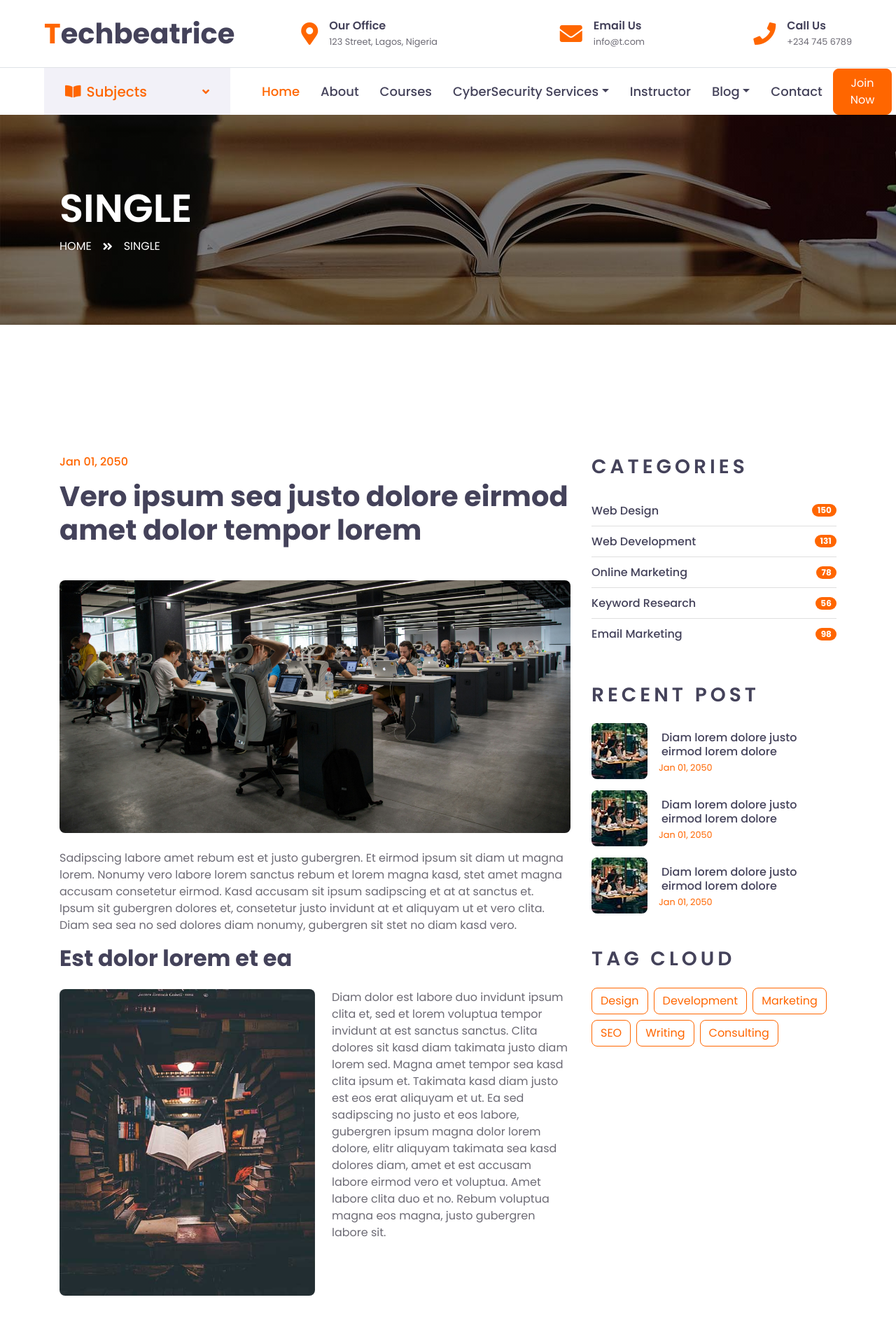
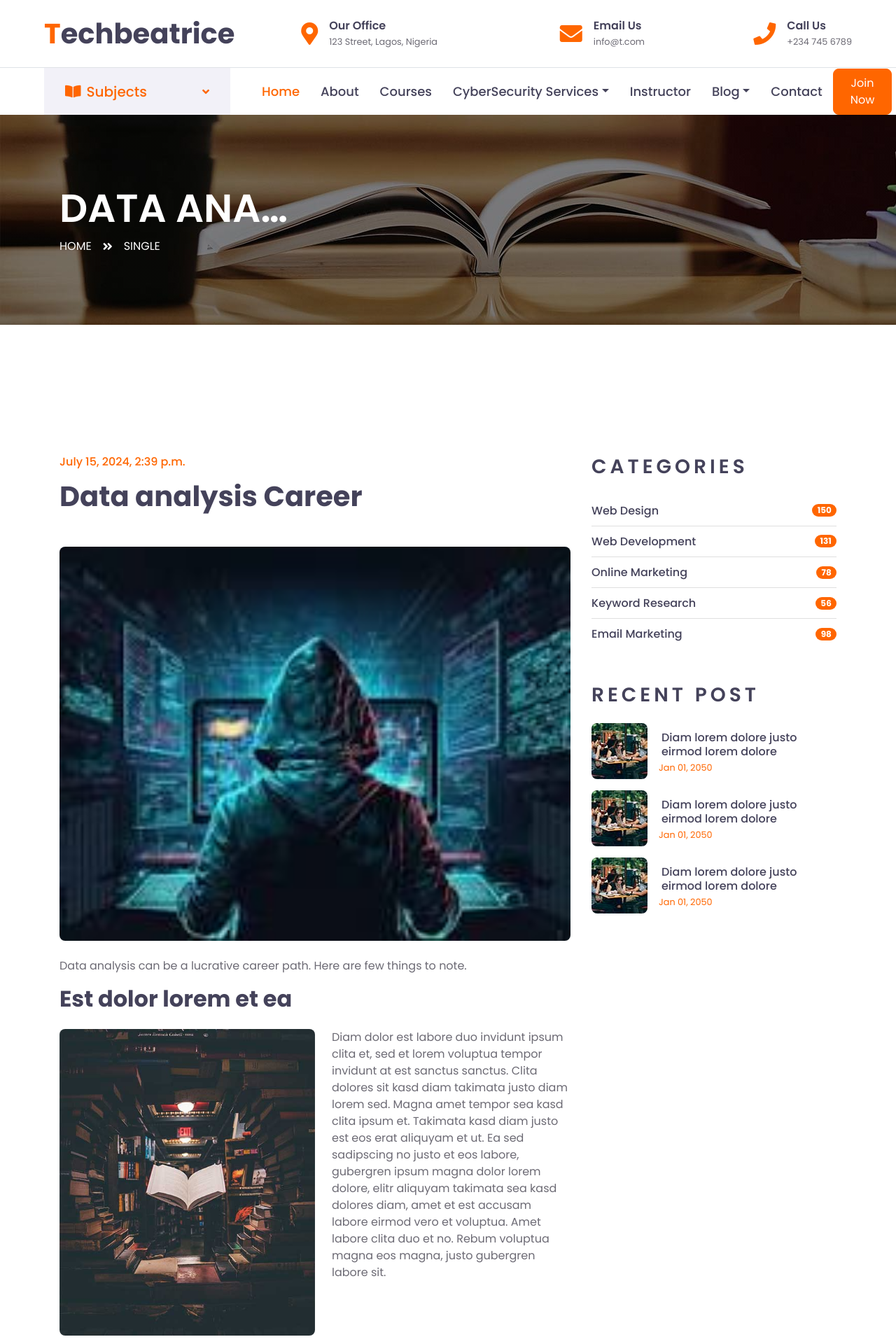
Before and after one commit to godwinumosen/Tech_beatrice, a Django app: page /article/4/ in a window 1280 px wide. Shown: the top 1920 px of the page at 70% size. Run offline with Django 5.2, Linux system fonts and the light colour scheme; data comes from the database, SQL or seed files in the repository; style sheets or scripts are compiled from the project's sources; some libraries are stand-ins or nearby versions.

Commit message:
Accessing the dues website

```diff
--- a/templates/techbeatrice/article_detail.html
+++ b/templates/techbeatrice/article_detail.html
@@ -8,9 +8,9 @@
     <div class="container-fluid page-header" style="margin-bottom: 90px;">
         <div class="container">
             <div class="d-flex flex-column justify-content-center" style="min-height: 300px">
-                <h3 class="display-4 text-white text-uppercase">Single</h3>
+                <h3 class="display-4 text-white text-uppercase">{{ object.techbeatrice_subjects_title|truncatechars:9}}</h3>
                 <div class="d-inline-flex text-white">
-                    <p class="m-0 text-uppercase"><a class="text-white" href="">Home</a></p>
+                    <p class="m-0 text-uppercase"><a class="text-white" href="{% url 'home' %}">Home</a></p>
                     <i class="fa fa-angle-double-right pt-1 px-3"></i>
                     <p class="m-0 text-uppercase">Single</p>
                 </div>
@@ -26,14 +26,10 @@
             <div class="row">
                 <div class="col-lg-8">
                     <div class="mb-5">
-                        <h6 class="text-primary mb-3">Jan 01, 2050</h6>
-                        <h1 class="mb-5">Vero ipsum sea justo dolore eirmod amet dolor tempor lorem</h1>
-                        <img class="img-fluid rounded w-100 mb-4" src="{% static 'img/carousel-1.jpg' %}" alt="Image">
-                        <p>Sadipscing labore amet rebum est et justo gubergren. Et eirmod ipsum sit diam ut magna lorem.
-                            Nonumy vero labore lorem sanctus rebum et lorem magna kasd, stet amet magna accusam
-                            consetetur eirmod. Kasd accusam sit ipsum sadipscing et at at sanctus et. Ipsum sit
-                            gubergren dolores et, consetetur justo invidunt at et aliquyam ut et vero clita. Diam sea
-                            sea no sed dolores diam nonumy, gubergren sit stet no diam kasd vero.</p>
+                        <h6 class="text-primary mb-3">{{ object.techbeatrice_subjects_publish_date }}</h6>
+                        <h1 class="mb-5">{{ object.techbeatrice_subjects_title }}</h1>
+                        <img class="img-fluid rounded w-100 mb-4" src="{{ object.techbeatrice_subjects_img.url }}" alt="Image">
+                        <p>{{ object.techbeatrice_subjects_description }}</p>
 
                         <h2 class="mb-4">Est dolor lorem et ea</h2>
                         <img class="img-fluid rounded w-50 float-left mr-4 mb-3" src="{% static 'img/blog-1.jpg' %}" alt="Image">
@@ -107,19 +103,6 @@
                             </div>
                         </a>
                     </div>
-
-                    <!-- Tag Cloud -->
-                    <div class="mb-5">
-                        <h3 class="text-uppercase mb-4" style="letter-spacing: 5px;">Tag Cloud</h3>
-                        <div class="d-flex flex-wrap m-n1">
-                            <a href="" class="btn btn-outline-primary m-1">Design</a>
-                            <a href="" class="btn btn-outline-primary m-1">Development</a>
-                            <a href="" class="btn btn-outline-primary m-1">Marketing</a>
-                            <a href="" class="btn btn-outline-primary m-1">SEO</a>
-                            <a href="" class="btn btn-outline-primary m-1">Writing</a>
-                            <a href="" class="btn btn-outline-primary m-1">Consulting</a>
-                        </div>
-                    </div>
                 </div>
             </div>
         </div>
```
